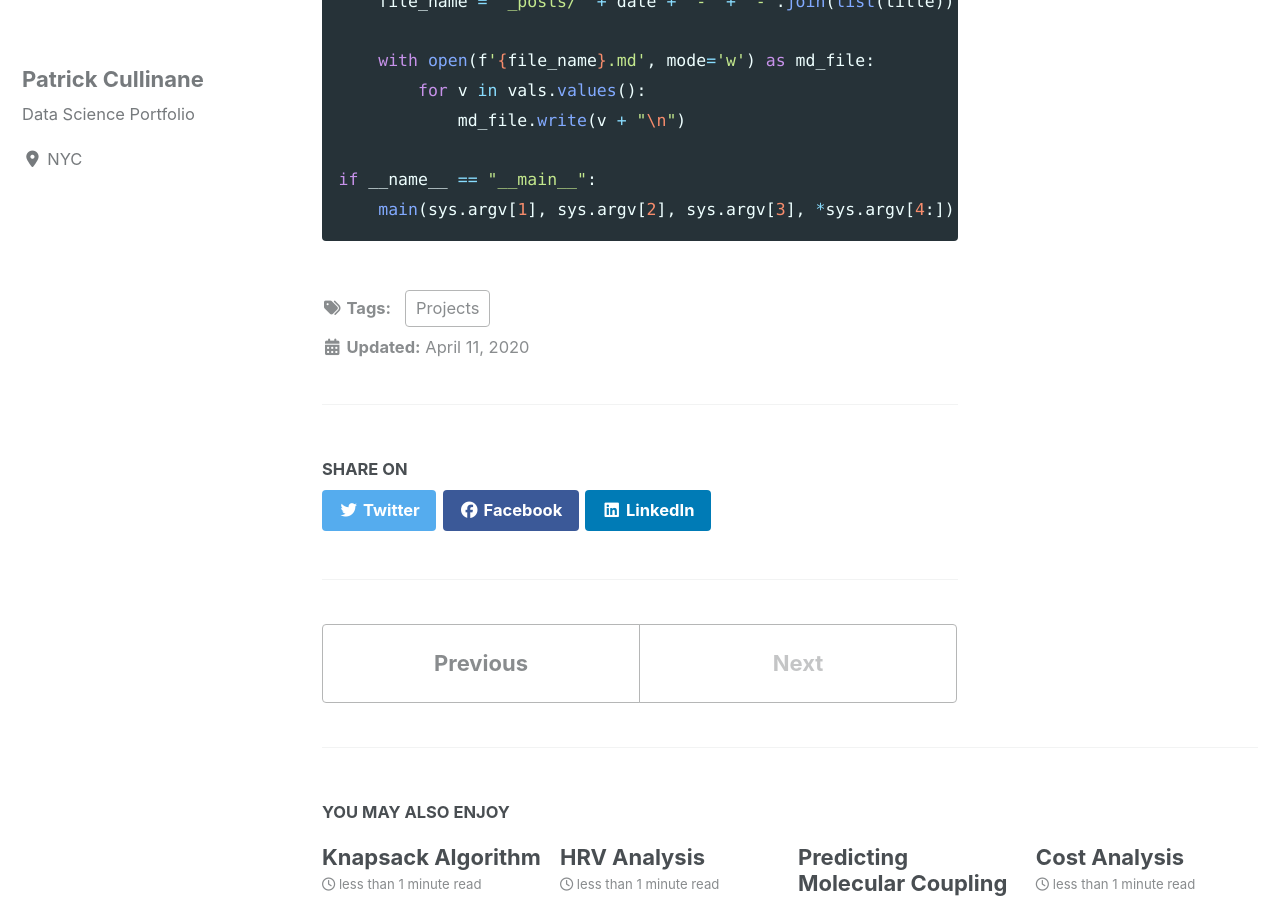
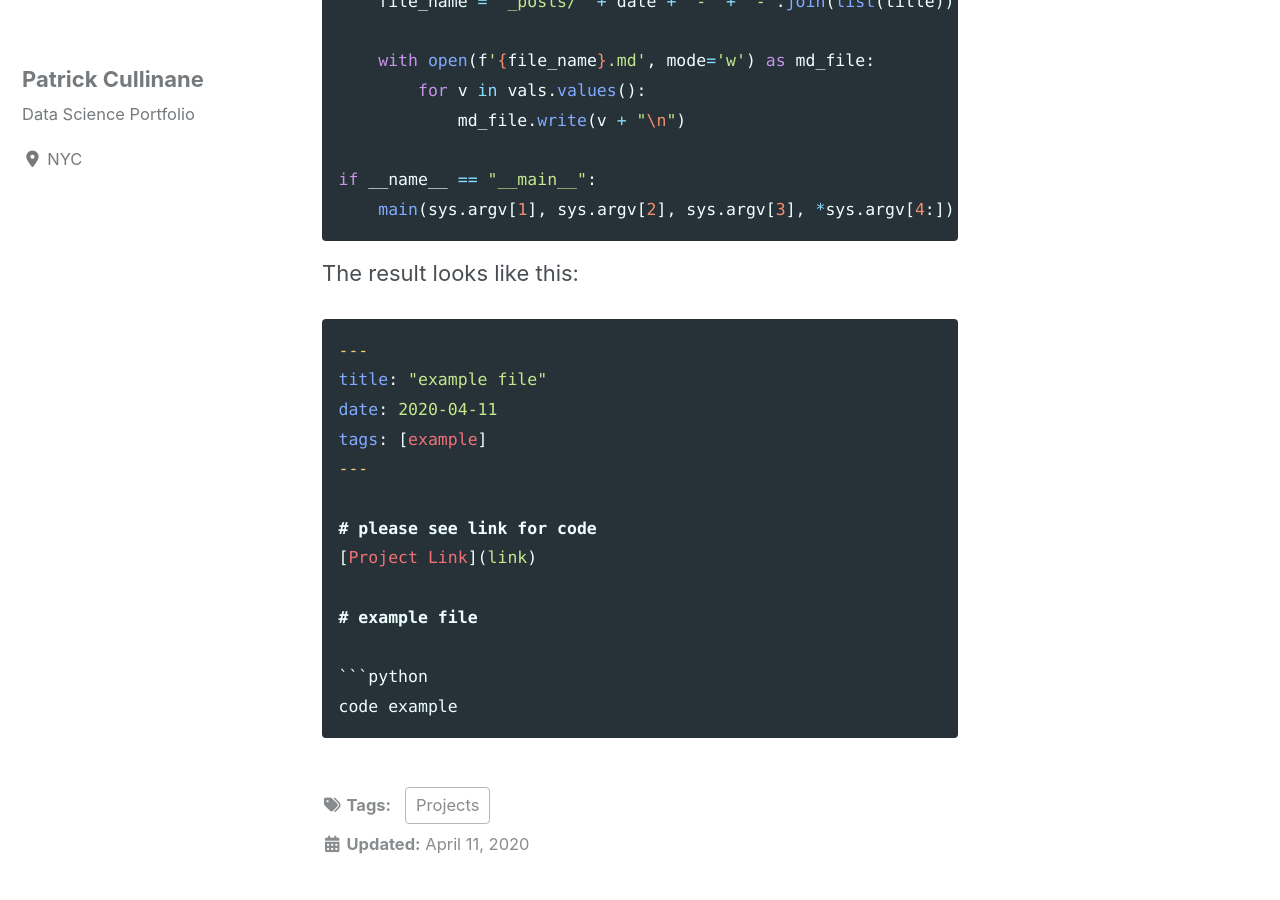
Before and after one commit to cullinap/old_blog, a Jekyll site: the page built from _posts/2020-04-11-How-to-Automate-Markdown.md, in a window 1280 px wide and 900 px high, scrolled down 2859 px. Built offline with Jekyll 4.4.1, drawn with Linux system fonts in a browser that asks for light colours; cached includes are drawn as plain includes; nearby versions of some CDN libraries.

Commit message:
add example to post

````diff
--- a/_posts/2020-04-11-How-to-Automate-Markdown.md
+++ b/_posts/2020-04-11-How-to-Automate-Markdown.md
@@ -76,3 +76,21 @@ def main(date, tags, link, *title):
 if __name__ == "__main__":
     main(sys.argv[1], sys.argv[2], sys.argv[3], *sys.argv[4:])
 ```
+
+The result looks like this:
+
+```markdown
+---
+title: "example file"
+date: 2020-04-11
+tags: [example]
+---
+
+# please see link for code
+[Project Link](link)
+
+# example file
+
+```python
+code example
+```
````
